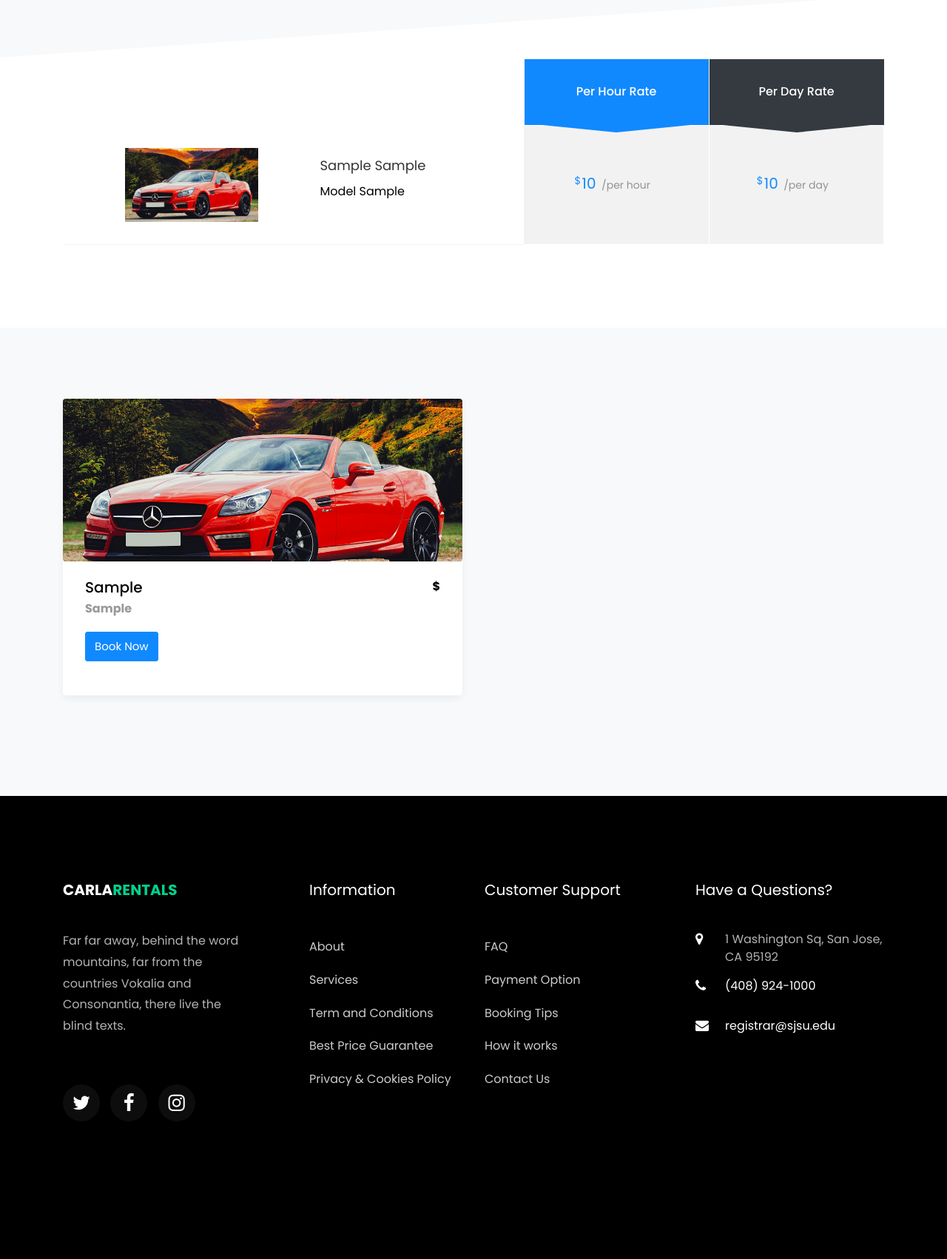
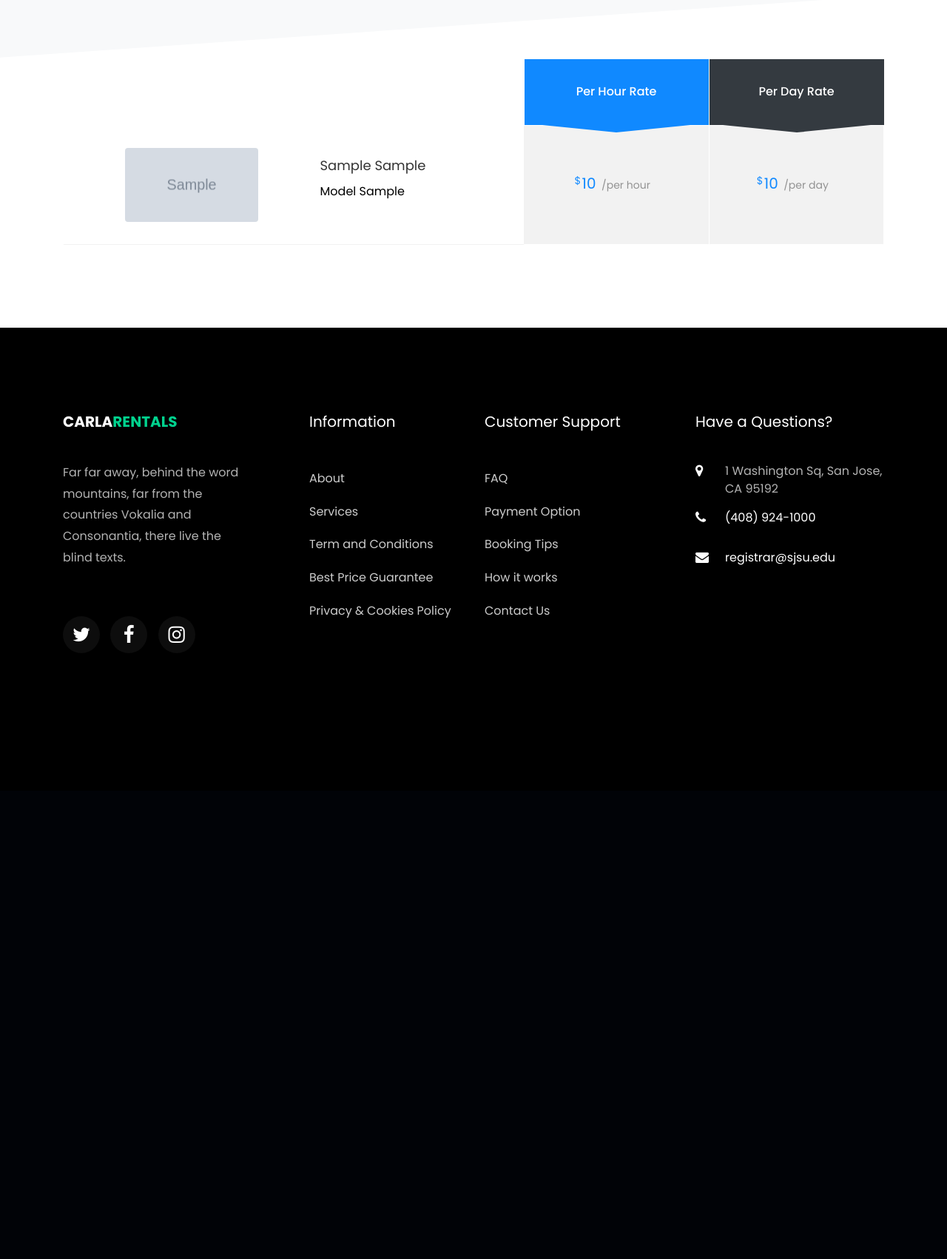
Before and after one commit to pallav2798/281-carla, a Django app: page /car/users-cars-availablity-list in a window 1280 px wide. Shown: the part 867-2569 px from the top of the page at 74% size. After the commit the page ends 1736 px from the top, so only its background shows below. Run offline with Django 4.2, Linux system fonts and the light colour scheme; a user stored in the database is signed in; tables that the repository leaves empty hold one stand-in row (values such as "Sample post"); grey boxes marked "Sample" are stand-in pictures; some libraries are stand-ins or nearby versions; some web fonts are replaced.

Commit message:
Changes for the html pages and hosting database in GCP

```diff
--- a/carla_rentals/car/views.py
+++ b/carla_rentals/car/views.py
@@ -72,15 +72,23 @@ class BookCarPaymentView(View):
     @check_session
     def get(self,request,pk):
         car = Car.objects.get(id=pk)
+        users = Users.objects.get(user=request.user)
+
+        trip = Trips.objects.filter(user=users).filter(status=True)
         context = {
-            'car':car,
-            "source":request.session['source'],
-            "destination":request.session['destination'],
-            "start_date":request.session['pickup-date'],
-            "end_date":request.session['dropoff-date'],
-            "time":request.session['time'],
-            "price":request.GET['price']
-        }
+                'cars':Car.objects.all(),
+                "source":request.session['source'],
+                "destination":request.session['destination'],
+                "start_date":request.session['pickup-date'],
+                "end_date":request.session['dropoff-date'],
+                "time":request.session['time'],
+                "price":request.GET['price']
+            }
+
+        if trip.count()>0:
+            context['error'] = "You already have an on going trip. End that trip to book a new one"
+            return render(request, 'webapp/users-available-cars.html', context )
+
 
         return render(request,"webapp/book-car-payment.html",context)
 
@@ -109,11 +117,17 @@ class BookCarView(View):
 
 
         trip=Trips(car=car,user=users)
+        trip.status = True
+        trip.source = request.session['source']
+        trip.destination = request.session['destination']
+        trip.start_time = request.session['pickup-date']
+        trip.end_time = request.session['dropoff-date']
+        trip.time = request.session['time']
+
         transaction = Transaction(trip=trip)
 
         users = Users.objects.get(user=request.user)
         car = Car.objects.get(id=pk)
-        trip=Trips(car=car,user=users)
         transaction = Transaction(trip=trip)
 
         car.availability = False
--- a/carla_rentals/carla_rentals/settings.py
+++ b/carla_rentals/carla_rentals/settings.py
@@ -93,13 +93,13 @@ DATABASES = {
 
         'ENGINE': 'django.db.backends.postgresql_psycopg2',
 
-        'NAME':'av-rentals',
+        'NAME':'carla-rentals',
 
-        'USER': 'sjsu',
+        'USER': 'postgres',
 
         'PASSWORD': 'admin',
 
-        'HOST': 'localhost',
+        'HOST': '34.94.188.126',
 
         'PORT': '5432',
 
--- a/carla_rentals/templates/webapp/register.html
+++ b/carla_rentals/templates/webapp/register.html
@@ -34,6 +34,10 @@
 							<div class="form-group">
 								<label for="" class="label">Email</label>
 								{{form.user_email}}
+							</div>
+							<div class="form-group">
+								<label for="" class="label">Role</label>
+								{{form.role}}
 							</div>
 
 							<div class="form-group">
--- a/carla_rentals/templates/webapp/user-home.html
+++ b/carla_rentals/templates/webapp/user-home.html
@@ -10,9 +10,9 @@
         <div class="row no-gutters">
           <div class="col-md-4 d-flex align-items-center">
             <form method="post" action="{% url 'users_cars_availablity_list' %}"
-              class="request-form ftco-animate bg-primary">
+              class="request-form ftco-animate bg-dark">
               {% csrf_token %}
-              <h2>Hello, {{request.user.first_name}} {# {{request.session.role}} #} </h2>
+              <h2>Hello, {{request.user.first_name}} </h2>
               <div class="form-group">
                 <label for="" class="label">Pick-up location</label>
                 <input type="text" required class="form-control" name="source" placeholder="Source">
@@ -39,7 +39,7 @@
               </div>
 
               <div class="form-group">
-                <input type="submit" value="Rent A Car Now" class="btn btn-secondary py-3 px-4">
+                <input type="submit" value="Rent A Car Now" class="btn btn-success py-3 px-4">
               </div>
             </form>
           </div>
--- a/carla_rentals/templates/webapp/users-available-cars.html
+++ b/carla_rentals/templates/webapp/users-available-cars.html
@@ -8,6 +8,14 @@
         <div class="row">
             <div class="col-md-12 ftco-animate">
                 <div class="car-list">
+
+                    {% if error %}
+                    <div class="alert alert-danger">
+                        <strong> {{ error|escape }}</strong>
+                    </div>
+
+                    {% endif %}
+
                     <table class="table">
                         <thead class="thead-primary">
                             <tr class="text-center">
@@ -21,7 +29,16 @@
                             {% for car in cars %}
                             <tr class="">
                                 <td class="car-image">
-                                    <div class="img" style="background-image: url(/static/images/car-1.jpg);"></div>
+                                    {% if car.car_image %}
+                                    <div class="img rounded d-flex align-items-end"
+                                        style="background-image: url({{car.car_image.url}}); position: relative; place-items: center;">
+                                    </div>
+
+                                    {% else %}
+                                    <div class="img rounded d-flex align-items-end"
+                                        style="background-image: url(/static/images/car-1.jpg);position: relative; place-items: center;">
+                                    </div>
+                                    {% endif %}
                                 </td>
                                 <td class="product-name" style="color: black;" >
                                     <h3>{{car.company}} {{car.car_type}} </h3>
@@ -64,35 +81,4 @@
 </section>
 
 
-<section class="ftco-section bg-light">
-    <div class="container">
-        <div class="row">
-            {% for car in cars %}
-            <div class="col-md-6">
-                <div class="car-wrap rounded ftco-animate">
-                    <div class="img rounded d-flex align-items-end"
-                        style="background-image: url(/static/images/car-1.jpg);">
-                    </div>
-                    <div class="text">
-                        {# {% if car.availability %} #}
-                        <b style="float:right;color: black;">${{car.price}}</b>
-                        {# {% endif %} #}
-                        <h2 class="mb-0"><a href="car-single.html">{{car.car_model}}</a></h2>
-                        <p style="font-weight: bold;">{{car.company}}</p>
-
-                        {# {% if car.availability %} #}
-                        <p class="d mb-8"><a href="{% url 'book-car-payment' pk=car.id %}"
-                                class="btn btn-primary py-2 mr-1">Book Now</a></p>
-                        {# {% else %} #}
-                        <!-- <span style="pointer-events: none;" >Unavailable</span> -->
-                        {# {% endif %} #}
-
-                    </div>
-                </div>
-            </div>
-            {% endfor %}
-        </div>
-    </div>
-</section>
-
 {% endblock %}
--- a/carla_rentals/trip/views.py
+++ b/carla_rentals/trip/views.py
@@ -61,6 +61,7 @@ class CurrentTripView(View):
             "car":car,
             "trip":trip
         }
+
         return render(request,"webapp/current-trip.html",context)
 
 
--- a/carla_rentals/users/views.py
+++ b/carla_rentals/users/views.py
@@ -84,7 +84,7 @@ class LoginView(TemplateView):
                 request.session['role'] = users_obj.role
                 request.session['user_id'] = users_obj.id
 
-                if users_obj.role == 'Seller':
+                if users_obj.role == 'seller':
                     return redirect('car_asset')
                 else:
                     return redirect('home-page' )
```
Also changed, not shown: carla_rentals/templates/webapp/book-car-payment.html (+15 -12 lines), carla_rentals/templates/webapp/current-trip.html (+9 -1 lines), carla_rentals/templates/webapp/login.html (+3 -4 lines), carla_rentals/templates/webapp/trip-detail.html (+20 -9 lines).
